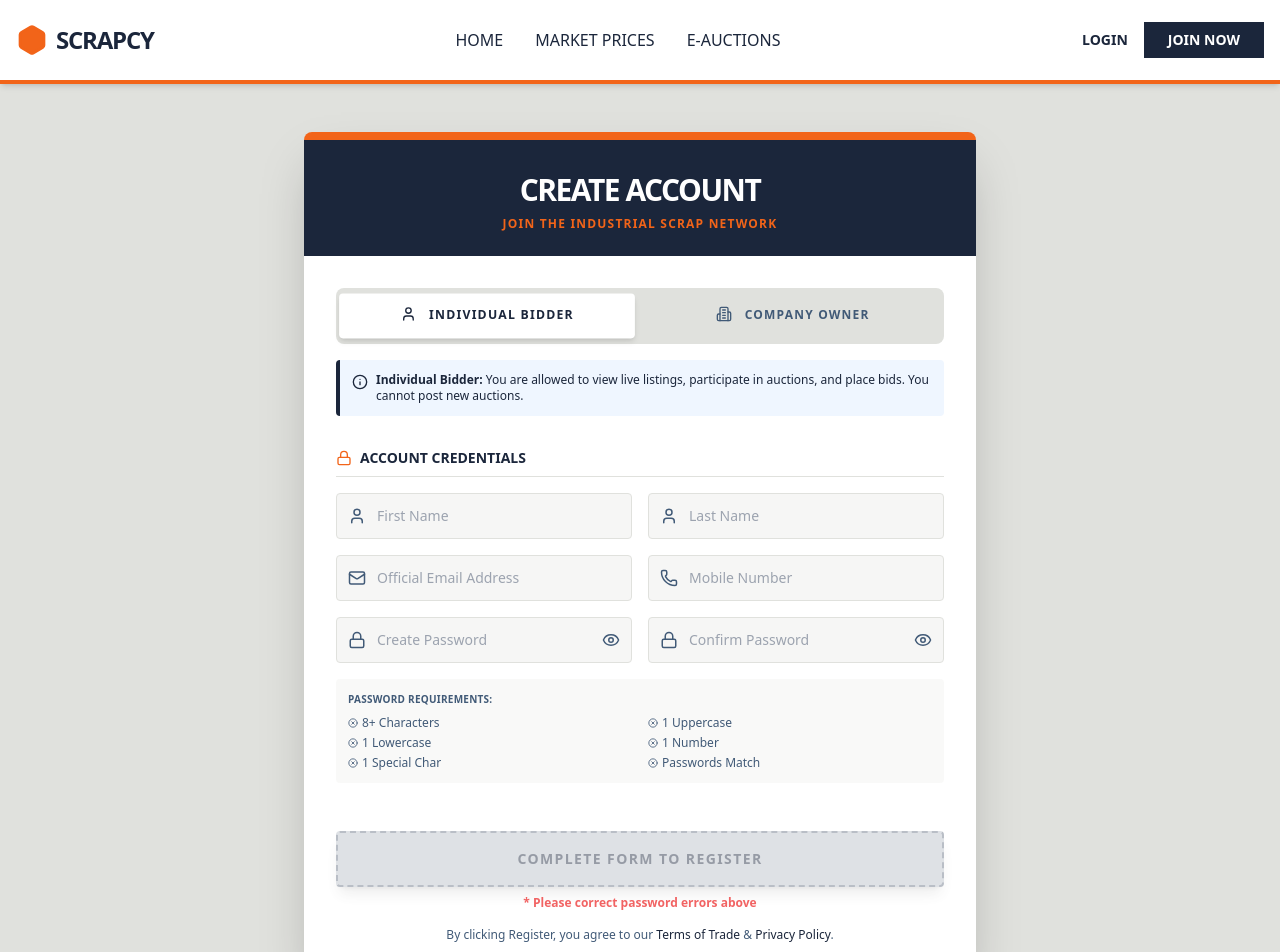
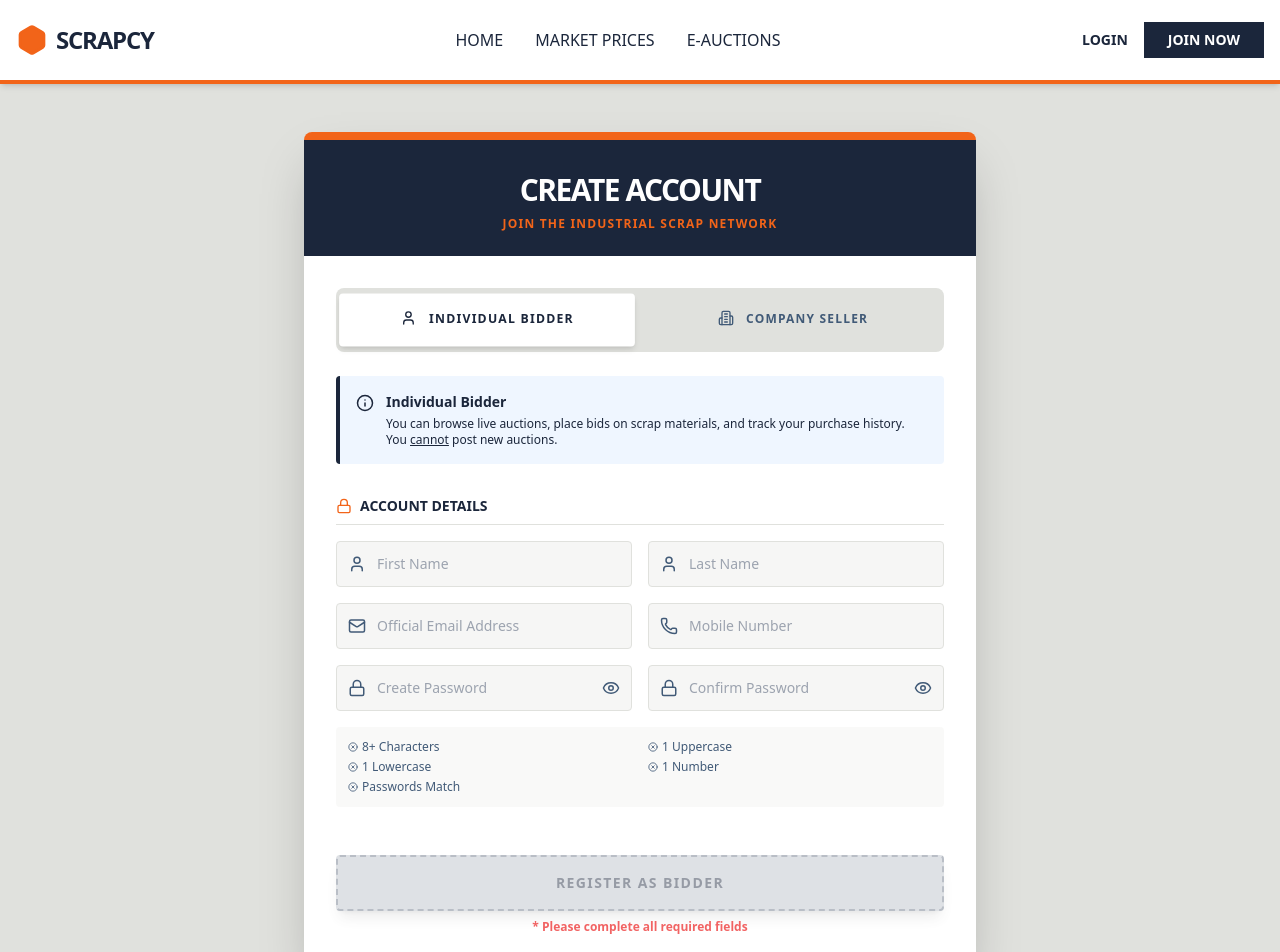
Before and after one commit to nilesh94/scrapcy-frontend, a React (Create React App) app: page /register in a window 1280 px wide. Shown: the top 952 px of the page. Built offline with nearby package versions, Linux system fonts and the light colour scheme.

Commit message:
Update Register.js

```diff
--- a/src/pages/Register.js
+++ b/src/pages/Register.js
@@ -1,12 +1,20 @@
 import React, { useState, useEffect } from 'react';
+import axios from 'axios';
+import { useNavigate } from 'react-router-dom';
 import {
   User, Building2, Briefcase, FileText, MapPin, Mail, Phone, Lock, Eye, EyeOff, CheckCircle, XCircle, Info
 } from 'lucide-react';
 
 const Register = () => {
+  const navigate = useNavigate();
+  // Default role is bidder
   const [role, setRole] = useState('bidder');
   const [showPassword, setShowPassword] = useState(false);
   const [showConfirmPassword, setShowConfirmPassword] = useState(false);
+
+  // Loading & Error States
+  const [loading, setLoading] = useState(false);
+  const [apiError, setApiError] = useState('');
 
   // State for Form Data
   const [formData, setFormData] = useState({
@@ -28,6 +36,7 @@ const Register = () => {
   useEffect(() => {
     const { password, confirmPassword } = formData;
 
+    // 1. Password Strength
     const criteria = {
       length: password.length >= 8,
       upper: /[A-Z]/.test(password),
@@ -37,22 +46,82 @@ const Register = () => {
     };
     setPasswordCriteria(criteria);
 
+    // 2. Passwords Match
     const match = password && password === confirmPassword;
     setPasswordsMatch(match);
 
     const isStrong = Object.values(criteria).every(Boolean);
-    setIsFormValid(isStrong && match);
 
-  }, [formData.password, formData.confirmPassword]);
+    // 3. Required Fields Logic
+    const basicFields = formData.firstName && formData.lastName && formData.email && formData.phone;
+
+    // Seller Logic: Needs Company Details
+    // Bidder Logic: Only needs Basic Details
+    let companyFields = true;
+    if (role === 'seller') {
+       companyFields = formData.companyName && formData.businessType && formData.gstNumber && formData.address && formData.city && formData.state && formData.pincode;
+    }
+
+    setIsFormValid(isStrong && match && basicFields && companyFields);
+
+  }, [formData, role]);
 
   const handleChange = (e) => {
     setFormData({ ...formData, [e.target.name]: e.target.value });
+    if (apiError) setApiError('');
   };
 
-  const handleSubmit = (e) => {
+  const handleSubmit = async (e) => {
     e.preventDefault();
     if (!isFormValid) return;
-    console.log("Registering as:", role, formData);
+
+    setLoading(true);
+    setApiError('');
+
+    // 1. Prepare Data
+    // Mapping: 'bidder' -> 'user' (standard role), 'seller' -> 'seller'
+    const finalRole = role === 'bidder' ? 'user' : 'seller';
+
+    const apiPayload = {
+      email: formData.email,
+      password: formData.password,
+      first_name: formData.firstName,
+      last_name: formData.lastName,
+      phone: formData.phone,
+      role: finalRole,
+
+      // Optional fields (Only sent if they have values)
+      company_name: formData.companyName || null,
+      business_type: formData.businessType || null,
+      industry: formData.industry || null,
+      turnover: formData.turnover || null,
+      gst_number: formData.gstNumber || null,
+      pan_number: formData.panNumber || null,
+      address: formData.address || null,
+      city: formData.city || null,
+      state: formData.state || null,
+      pincode: formData.pincode || null
+    };
+
+    try {
+      // 2. Send Request
+      const response = await axios.post(
+        'https://scrapcy-backend-new-1.onrender.com/users/register',
+        apiPayload,
+        { headers: { 'Content-Type': 'application/json' } }
+      );
+
+      console.log("Registration Success:", response.data);
+      alert(`Registration Successful! You are registered as a ${role.toUpperCase()}.`);
+      navigate('/login');
+
+    } catch (err) {
+      console.error("Registration Error:", err);
+      const msg = err.response?.data?.detail || "Registration failed. Please try again.";
+      setApiError(msg);
+    } finally {
+      setLoading(false);
+    }
   };
 
   return (
@@ -69,42 +138,61 @@ const Register = () => {
 
         <div className="p-8">
 
-          {/* Role Switcher */}
-          <div className="flex gap-4 mb-4 p-1.5 bg-platinum rounded-lg">
+          {/* API Error Message */}
+          {apiError && (
+            <div className="mb-6 p-3 bg-red-100 border-l-4 border-red-500 text-red-700 text-sm font-bold flex items-center gap-2">
+              <XCircle size={18} />
+              {apiError}
+            </div>
+          )}
+
+          {/* --- ROLE SWITCHER (2 TYPES) --- */}
+          <div className="flex gap-4 mb-6 p-1.5 bg-platinum rounded-lg">
+            {/* Bidder Button */}
             <button
+              type="button"
               onClick={() => setRole('bidder')}
-              className={`flex-1 py-3 font-black text-xs uppercase tracking-widest rounded transition-all duration-300 ${role === 'bidder' ? 'bg-white text-navy shadow-md transform scale-[1.02]' : 'text-steel hover:text-navy'}`}
+              className={`flex-1 py-4 font-black text-xs uppercase tracking-widest rounded transition-all duration-300 ${role === 'bidder' ? 'bg-white text-navy shadow-md transform scale-[1.02]' : 'text-steel hover:text-navy'}`}
             >
               <User size={16} className="inline mb-1 mr-2"/> Individual Bidder
             </button>
+
+            {/* Seller Button */}
             <button
-              onClick={() => setRole('company')}
-              className={`flex-1 py-3 font-black text-xs uppercase tracking-widest rounded transition-all duration-300 ${role === 'company' ? 'bg-white text-navy shadow-md transform scale-[1.02]' : 'text-steel hover:text-navy'}`}
+              type="button"
+              onClick={() => setRole('seller')}
+              className={`flex-1 py-4 font-black text-xs uppercase tracking-widest rounded transition-all duration-300 ${role === 'seller' ? 'bg-white text-navy shadow-md transform scale-[1.02]' : 'text-steel hover:text-navy'}`}
             >
-              <Building2 size={16} className="inline mb-1 mr-2"/> Company Owner
+              <Building2 size={16} className="inline mb-1 mr-2"/> Company Seller
             </button>
           </div>
 
-          {/* Role Description - DYNAMIC TEXT ADDED HERE */}
-          <div className={`mb-8 p-3 rounded border-l-4 text-xs font-medium flex items-start gap-2 ${role === 'bidder' ? 'bg-blue-50 border-navy text-navy' : 'bg-orange/10 border-orange text-orange-900'}`}>
-             <Info size={16} className="shrink-0 mt-0.5" />
-             {role === 'bidder' ? (
-               <span>
-                 <strong>Individual Bidder:</strong> You are allowed to view live listings, participate in auctions, and place bids. You cannot post new auctions.
-               </span>
-             ) : (
-               <span>
-                 <strong>Company Owner:</strong> You have full access. You can bid on auctions, view listings, AND post your own scrap materials for auction.
-               </span>
+          {/* Dynamic Role Description */}
+          <div className={`mb-8 p-4 rounded border-l-4 text-xs font-medium flex items-start gap-3
+            ${role === 'bidder' ? 'bg-blue-50 border-navy text-navy' : 'bg-orange/10 border-orange text-orange-900'}`}>
+
+              <Info size={18} className="shrink-0 mt-0.5" />
+
+              {role === 'bidder' && (
+                <div>
+                  <strong className="block mb-1 text-sm">Individual Bidder</strong>
+                  You can browse live auctions, place bids on scrap materials, and track your purchase history. You <u>cannot</u> post new auctions.
+                </div>
+              )}
+              {role === 'seller' && (
+                <div>
+                  <strong className="block mb-1 text-sm">Company Seller</strong>
+                  You can list scrap materials for auction, manage inventory, and sell to the highest bidder. Requires business details (GST/PAN).
+                </div>
               )}
           </div>
 
           <form onSubmit={handleSubmit} className="space-y-6">
 
-            {/* --- SECTION 1: LOGIN CREDENTIALS --- */}
+            {/* --- SECTION 1: ACCOUNT CREDENTIALS (ALL ROLES) --- */}
             <div className="space-y-4">
                <h3 className="text-navy font-bold text-sm uppercase border-b border-platinum pb-2 mb-4 flex items-center gap-2">
-                 <Lock size={16} className="text-orange"/> Account Credentials
+                 <Lock size={16} className="text-orange"/> Account Details
                </h3>
 
                <div className="grid grid-cols-1 md:grid-cols-2 gap-4">
@@ -129,34 +217,18 @@ const Register = () => {
                   </div>
                </div>
 
-               {/* PASSWORD FIELDS */}
+               {/* Password Fields */}
                <div className="grid grid-cols-1 md:grid-cols-2 gap-4">
                  <div className="relative">
                     <Lock className="absolute left-3 top-3.5 text-steel" size={18} />
-                    <input
-                      name="password"
-                      onChange={handleChange}
-                      type={showPassword ? "text" : "password"}
-                      placeholder="Create Password"
-                      className="w-full pl-10 pr-10 p-3 bg-platinum/30 border border-platinum rounded text-sm focus:border-navy outline-none"
-                      required
-                    />
+                    <input name="password" onChange={handleChange} type={showPassword ? "text" : "password"} placeholder="Create Password" className="w-full pl-10 pr-10 p-3 bg-platinum/30 border border-platinum rounded text-sm focus:border-navy outline-none" required />
                     <button type="button" onClick={() => setShowPassword(!showPassword)} className="absolute right-3 top-3.5 text-steel hover:text-navy">
                       {showPassword ? <EyeOff size={18}/> : <Eye size={18}/>}
                     </button>
                  </div>
                  <div className="relative">
                     <Lock className="absolute left-3 top-3.5 text-steel" size={18} />
-                    <input
-                      name="confirmPassword"
-                      onChange={handleChange}
-                      type={showConfirmPassword ? "text" : "password"}
-                      placeholder="Confirm Password"
-                      className={`w-full pl-10 pr-10 p-3 bg-platinum/30 border rounded text-sm focus:border-navy outline-none ${
-                        formData.confirmPassword && !passwordsMatch ? 'border-red-500 bg-red-50' : 'border-platinum'
-                      }`}
-                      required
-                    />
+                    <input name="confirmPassword" onChange={handleChange} type={showConfirmPassword ? "text" : "password"} placeholder="Confirm Password" className={`w-full pl-10 pr-10 p-3 bg-platinum/30 border rounded text-sm focus:border-navy outline-none ${formData.confirmPassword && !passwordsMatch ? 'border-red-500 bg-red-50' : 'border-platinum'}`} required />
                     <button type="button" onClick={() => setShowConfirmPassword(!showConfirmPassword)} className="absolute right-3 top-3.5 text-steel hover:text-navy">
                       {showConfirmPassword ? <EyeOff size={18}/> : <Eye size={18}/>}
                     </button>
@@ -165,32 +237,18 @@ const Register = () => {
 
                {/* Password Requirements Checklist */}
                <div className="bg-platinum/20 p-3 rounded text-xs text-steel space-y-1">
-                  <p className="font-bold mb-2 uppercase text-[10px] tracking-wide">Password Requirements:</p>
                   <div className="grid grid-cols-2 gap-x-4 gap-y-1">
-                    <span className={`flex items-center gap-1 ${passwordCriteria.length ? 'text-green-600 font-bold' : ''}`}>
-                      {passwordCriteria.length ? <CheckCircle size={10} /> : <XCircle size={10} />} 8+ Characters
-                    </span>
-                    <span className={`flex items-center gap-1 ${passwordCriteria.upper ? 'text-green-600 font-bold' : ''}`}>
-                      {passwordCriteria.upper ? <CheckCircle size={10} /> : <XCircle size={10} />} 1 Uppercase
-                    </span>
-                    <span className={`flex items-center gap-1 ${passwordCriteria.lower ? 'text-green-600 font-bold' : ''}`}>
-                      {passwordCriteria.lower ? <CheckCircle size={10} /> : <XCircle size={10} />} 1 Lowercase
-                    </span>
-                    <span className={`flex items-center gap-1 ${passwordCriteria.number ? 'text-green-600 font-bold' : ''}`}>
-                      {passwordCriteria.number ? <CheckCircle size={10} /> : <XCircle size={10} />} 1 Number
-                    </span>
-                    <span className={`flex items-center gap-1 ${passwordCriteria.special ? 'text-green-600 font-bold' : ''}`}>
-                      {passwordCriteria.special ? <CheckCircle size={10} /> : <XCircle size={10} />} 1 Special Char
-                    </span>
-                    <span className={`flex items-center gap-1 ${passwordsMatch && formData.confirmPassword ? 'text-green-600 font-bold' : (formData.confirmPassword ? 'text-red-500 font-bold' : '')}`}>
-                      {passwordsMatch && formData.confirmPassword ? <CheckCircle size={10} /> : <XCircle size={10} />} Passwords Match
-                    </span>
+                    <span className={`flex items-center gap-1 ${passwordCriteria.length ? 'text-green-600 font-bold' : ''}`}> {passwordCriteria.length ? <CheckCircle size={10} /> : <XCircle size={10} />} 8+ Characters </span>
+                    <span className={`flex items-center gap-1 ${passwordCriteria.upper ? 'text-green-600 font-bold' : ''}`}> {passwordCriteria.upper ? <CheckCircle size={10} /> : <XCircle size={10} />} 1 Uppercase </span>
+                    <span className={`flex items-center gap-1 ${passwordCriteria.lower ? 'text-green-600 font-bold' : ''}`}> {passwordCriteria.lower ? <CheckCircle size={10} /> : <XCircle size={10} />} 1 Lowercase </span>
+                    <span className={`flex items-center gap-1 ${passwordCriteria.number ? 'text-green-600 font-bold' : ''}`}> {passwordCriteria.number ? <CheckCircle size={10} /> : <XCircle size={10} />} 1 Number </span>
+                    <span className={`flex items-center gap-1 ${passwordsMatch && formData.confirmPassword ? 'text-green-600 font-bold' : (formData.confirmPassword ? 'text-red-500 font-bold' : '')}`}> {passwordsMatch && formData.confirmPassword ? <CheckCircle size={10} /> : <XCircle size={10} />} Passwords Match </span>
                   </div>
                </div>
             </div>
 
-            {/* --- SECTION 2: COMPANY DETAILS (ONLY FOR COMPANY) --- */}
-            {role === 'company' && (
+            {/* --- SECTION 2: COMPANY DETAILS (ONLY FOR SELLER) --- */}
+            {role === 'seller' && (
               <div className="animate-fadeIn space-y-6 pt-4">
                   <div>
                     <h3 className="text-navy font-bold text-sm uppercase border-b border-platinum pb-2 mb-4 flex items-center gap-2">
@@ -211,19 +269,13 @@ const Register = () => {
                           <option value="Public Limited">Public Limited</option>
                         </select>
                         <select name="industry" onChange={handleChange} className="w-full p-3 bg-platinum/30 border border-platinum rounded text-sm text-steel focus:border-navy outline-none cursor-pointer">
-                          <option value="">Select Industry Category</option>
-                          <option value="Ferrous Metal">Ferrous Metal (Iron/Steel)</option>
-                          <option value="Non-Ferrous">Non-Ferrous (Copper/Alu)</option>
-                          <option value="E-Waste">E-Waste Recycling</option>
-                          <option value="Plastic">Plastic Scrap</option>
+                          <option value="">Select Industry</option>
+                          <option value="Ferrous Metal">Ferrous Metal</option>
+                          <option value="Non-Ferrous">Non-Ferrous</option>
+                          <option value="E-Waste">E-Waste</option>
+                          <option value="Plastic">Plastic</option>
                         </select>
                       </div>
-                      <select name="turnover" onChange={handleChange} className="w-full p-3 bg-platinum/30 border border-platinum rounded text-sm text-steel focus:border-navy outline-none cursor-pointer">
-                        <option value="">Select Annual Turnover</option>
-                        <option value="0-1Cr">Under ₹1 Crore</option>
-                        <option value="1Cr-10Cr">₹1 Cr - ₹10 Cr</option>
-                        <option value="50Cr+">Above ₹50 Crore</option>
-                      </select>
                     </div>
                   </div>
 
@@ -233,7 +285,7 @@ const Register = () => {
                     </h3>
                     <div className="grid grid-cols-1 md:grid-cols-2 gap-4 mb-4">
                         <input name="gstNumber" onChange={handleChange} type="text" placeholder="GST Number (15 Digits)" className="w-full p-3 bg-platinum/30 border border-platinum rounded text-sm focus:border-navy outline-none uppercase" required />
-                       <input name="panNumber" onChange={handleChange} type="text" placeholder="Company PAN Number" className="w-full p-3 bg-platinum/30 border border-platinum rounded text-sm focus:border-navy outline-none uppercase" required />
+                        <input name="panNumber" onChange={handleChange} type="text" placeholder="PAN Number" className="w-full p-3 bg-platinum/30 border border-platinum rounded text-sm focus:border-navy outline-none uppercase" required />
                     </div>
                     <div className="space-y-4">
                         <div className="relative">
@@ -253,25 +305,22 @@ const Register = () => {
             {/* Submit Button */}
             <div className="pt-6">
               <button
-                disabled={!isFormValid}
+                type="submit"
+                disabled={!isFormValid || loading}
                 className={`w-full py-4 font-black uppercase text-sm tracking-widest rounded shadow-lg transition-all duration-300
-                  ${isFormValid
-                    ? 'bg-navy text-white hover:bg-orange hover:shadow-xl cursor-pointer'
-                    : 'bg-gray-300 text-gray-500 cursor-not-allowed border-2 border-dashed border-gray-400 opacity-70'
+                  ${!isFormValid || loading
+                    ? 'bg-gray-300 text-gray-500 cursor-not-allowed border-2 border-dashed border-gray-400 opacity-70'
+                    : 'bg-navy text-white hover:bg-orange hover:shadow-xl cursor-pointer'
                   }`}
               >
-                {isFormValid ? `Register as ${role === 'company' ? 'Company' : 'Bidder'}` : 'Complete Form to Register'}
+                {loading ? 'Processing...' : `Register as ${role === 'seller' ? 'Seller' : 'Bidder'}`}
               </button>
 
               {!isFormValid && (
                  <p className="text-center text-xs text-red-500 font-bold mt-2 animate-pulse">
-                    * Please correct password errors above
+                    * Please complete all required fields
                  </p>
               )}
-
-              <p className="text-center text-xs text-steel mt-4 font-medium">
-                By clicking Register, you agree to our <span className="text-navy cursor-pointer hover:underline">Terms of Trade</span> & <span className="text-navy cursor-pointer hover:underline">Privacy Policy</span>.
-              </p>
             </div>
 
           </form>
```
Lines whose indentation alone changed are shown as unchanged.
